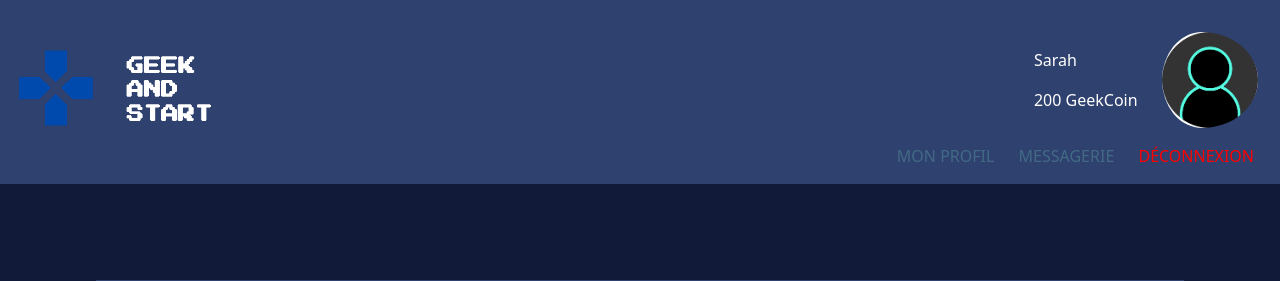
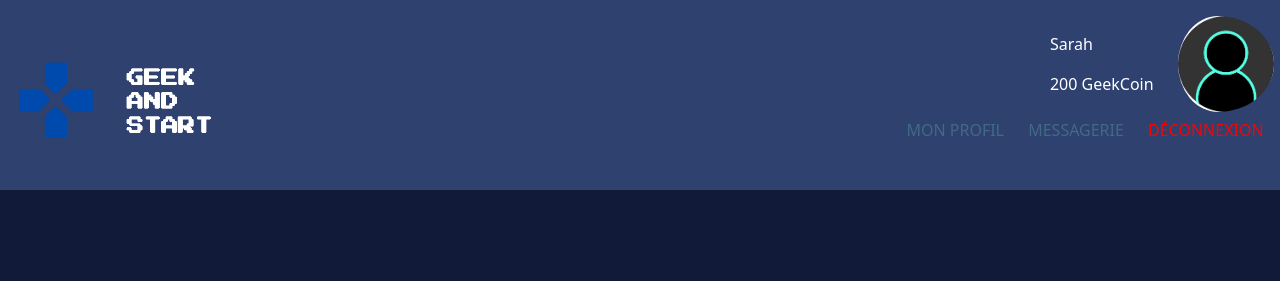
Before and after one commit to Alexandre-brienne/stc-wf3, a Symfony app: template templates/membre/hayet.twig in a window 1280 px wide. Shown: the top 281 px of the page. Run offline with Twig, Linux system fonts and the light colour scheme; the template is opened without the code that fills it, so the values that code supplies are empty; some libraries are stand-ins or nearby versions.

Commit message:
modif css index membre

```diff
--- a/public/CSS/membre.css
+++ b/public/CSS/membre.css
@@ -23,7 +23,7 @@ body {
 header {
     position: relative;
     background-color: #2e416f;
-    padding-bottom: 3rem;
+    padding-bottom: 2rem;
 }
 
 
@@ -216,32 +216,6 @@ h2 {
 
 @media screen and (min-width: 600px){
 
-    /*****Partie Header*******/
-
-    .profil {
-        color: white;
-        display: flex;
-        z-index: 1;
-        margin-left: 26rem;
-        top: 0;
-    }
-
-
-    .photoprofil {
-        height: 4rem;
-        border-radius: 50%;
-        margin-top: 0.6rem
-
-    }
-
-
-    .info_profil {
-        margin-top: 0.8rem;
-        padding-right: 0.5rem;
-    }
-
-
-
     /*****Partie Main*******/
 
     /****Profils Connectés****/
@@ -290,8 +264,6 @@ h2 {
     .articles_vt {
 
         display: flex;
-
-
     }
 
     .vt{
@@ -317,9 +289,7 @@ h2 {
 
     /***********Partie header***************/
 
-    header{
-        padding-bottom: 0;
-    }
+
     .navbar{
         display: none;
     }
@@ -329,14 +299,6 @@ h2 {
         margin-top: 1rem;
         border-radius: 50%;
         padding-left: 1rem;
-    }
-
-    .profil {
-        color: white;
-        position: absolute;
-        display: flex;
-        right: 1rem;
-        top: 1rem;
     }
 
 
@@ -354,16 +316,16 @@ h2 {
     .logo {
         display: initial;
         height: 5rem;
-        margin-top: 3rem;
         margin-left: 1rem;
+        margin-top: -4rem;
     }
 
 
     .liste {
         display: initial;
-        margin-top: 9rem;
-        margin-right: 1rem;
+        margin-right: 0.4rem;
     }
+
 
     ul li {
         display: inline;
@@ -382,6 +344,7 @@ h2 {
         text-decoration: none;
         text-transform: uppercase;
     }
+
 
     /*********Main**********/
 
```
